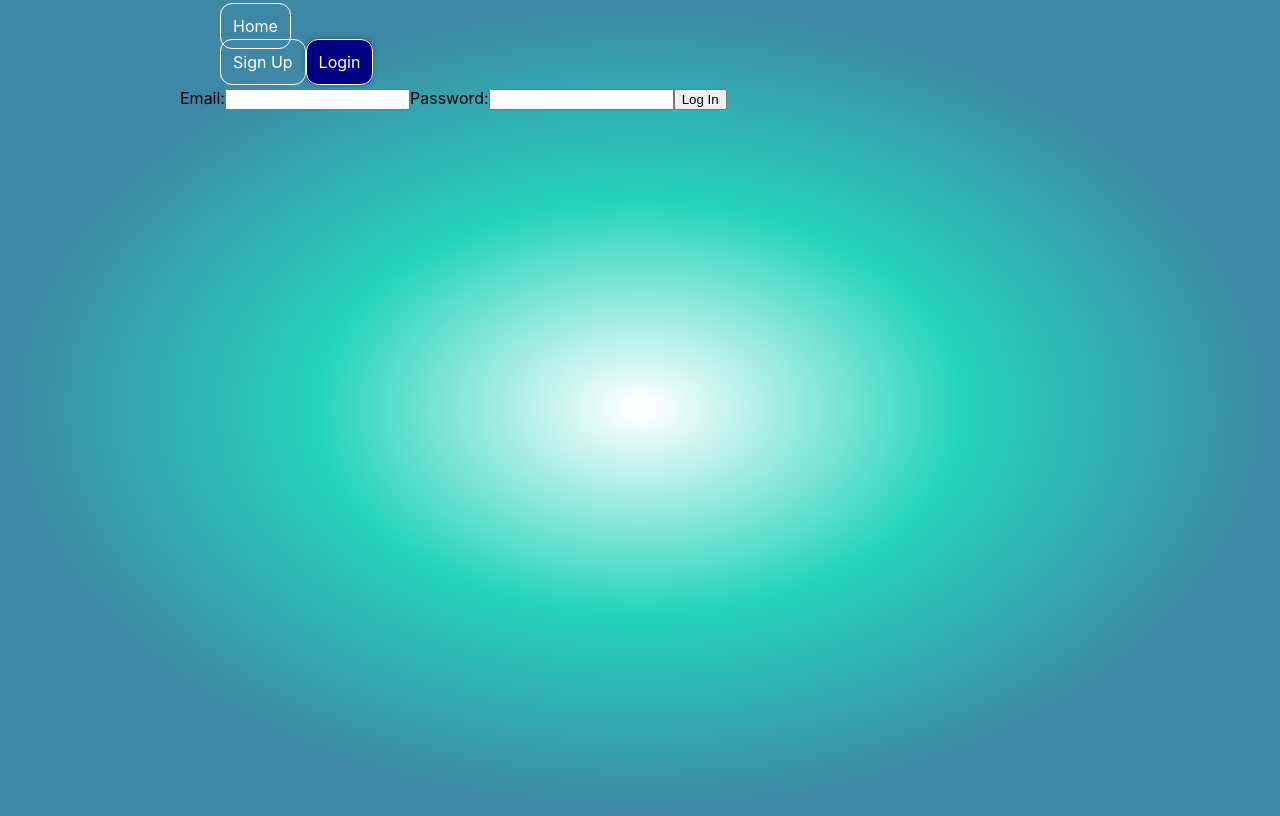
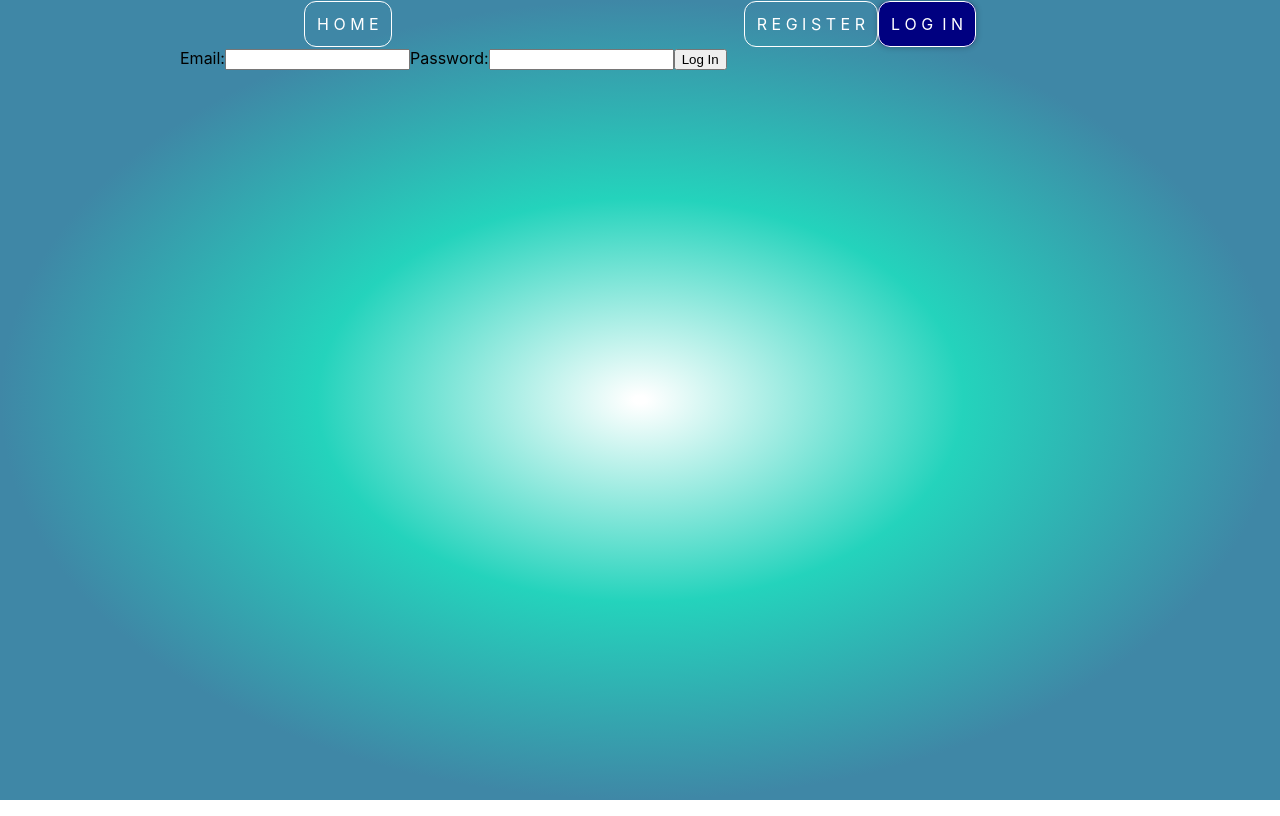
Before and after one commit to Roman80-IT/goit-react-hw-08-phonebook, a React (Create React App) app: page /goit-react-hw-08-phonebook/login in a window 1280 px wide. Built offline with nearby package versions, Linux system fonts and the light colour scheme.

Commit message:
UserMenu

```diff
--- a/src/components/Navigation/Navigation.jsx
+++ b/src/components/Navigation/Navigation.jsx
@@ -1,36 +1,40 @@
 import { useSelector } from 'react-redux';
-import { StyledNavLink } from './Navigation.styled';
+
 import { selectAuthAuthenticated } from 'redux/auth.selectors';
+
+import UserMenu from 'components/UserMenu/UserMenu';
+import { NavContainer, Navi, StyledNavLink } from './Navigation.styled';
 
 export const Navigation = () => {
   const authenticated = useSelector(selectAuthAuthenticated);
 
   return (
-    <div>
+    <NavContainer>
       <header>
-        <nav>
+        <Navi>
           {authenticated ? (
             <>
-              <ul>
-                <StyledNavLink to="/">Home</StyledNavLink>
-                <StyledNavLink to="/contacts">Contacts</StyledNavLink>
-              </ul>
+              <div>
+                <StyledNavLink to="/">H O M E</StyledNavLink>
+                <StyledNavLink to="/contacts">C O N T A C T S</StyledNavLink>
+              </div>
+              <UserMenu />
             </>
           ) : (
             <>
-              <ul>
+              <div>
                 <StyledNavLink to="/">
-                  <span>Home</span>
+                  <span>H O M E</span>
                 </StyledNavLink>
-              </ul>
-              <ul>
-                <StyledNavLink to="/register">Sign Up</StyledNavLink>
-                <StyledNavLink to="/login">Login</StyledNavLink>
-              </ul>
+              </div>
+              <div>
+                <StyledNavLink to="/register">R E G I S T E R</StyledNavLink>
+                <StyledNavLink to="/login">L O G&nbsp;&nbsp;I N</StyledNavLink>
+              </div>
             </>
           )}
-        </nav>
+        </Navi>
       </header>
-    </div>
+    </NavContainer>
   );
 };
--- a/src/components/Navigation/Navigation.styled.js
+++ b/src/components/Navigation/Navigation.styled.js
@@ -1,5 +1,17 @@
 import styled from 'styled-components';
 import { NavLink } from 'react-router-dom';
+
+export const NavContainer = styled.div`
+  max-width: 720px;
+  margin: 0 auto;
+`;
+
+export const Navi = styled.nav`
+  display: flex;
+  justify-content: space-between;
+  align-items: center;
+  padding: 14px 24px;
+`;
 
 export const StyledNavLink = styled(NavLink)`
   padding: 12px;
--- /dev/null
+++ b/src/components/UserMenu/UserMenu.jsx
@@ -0,0 +1,25 @@
+import React from 'react';
+import { useDispatch, useSelector } from 'react-redux';
+
+import { selectUserData } from 'redux/auth.selectors';
+import { logOutThunk } from 'redux/authReducer';
+import { UserNavContainer, RegisteredUser, LogOutBtn } from './UserMenu.styled';
+
+const UserMenu = () => {
+  const user = useSelector(selectUserData);
+
+  const dispatch = useDispatch();
+
+  const onLogOut = () => {
+    dispatch(logOutThunk());
+  };
+
+  return (
+    <UserNavContainer>
+      <RegisteredUser>{user}</RegisteredUser>
+      <LogOutBtn onClick={onLogOut}>Log OUT</LogOutBtn>
+    </UserNavContainer>
+  );
+};
+
+export default UserMenu;
--- /dev/null
+++ b/src/components/UserMenu/UserMenu.styled.js
@@ -0,0 +1,34 @@
+import styled from 'styled-components';
+
+export const UserNavContainer = styled.div`
+  display: flex;
+  justify-content: center;
+  align-items: center;
+  gap: 20px;
+  text-decoration: none;
+`;
+
+export const RegisteredUser = styled.span`
+  color: black;
+  font-weight: 700;
+`;
+
+export const LogOutBtn = styled.button`
+  padding: 10px 12px;
+  background: transparent;
+  color: black;
+  border: 1px solid black;
+  border-radius: 10px;
+
+  transition: all 300ms ease-out;
+  font-size: 16px;
+  cursor: pointer;
+
+  &:hover,
+  &:focus {
+    border: 1px solid white;
+    background-color: transparent;
+    color: white;
+    border-radius: 10px;
+  }
+`;
```
Also changed, not shown: src/redux/selectors.js (deleted, +0 -7 lines).
